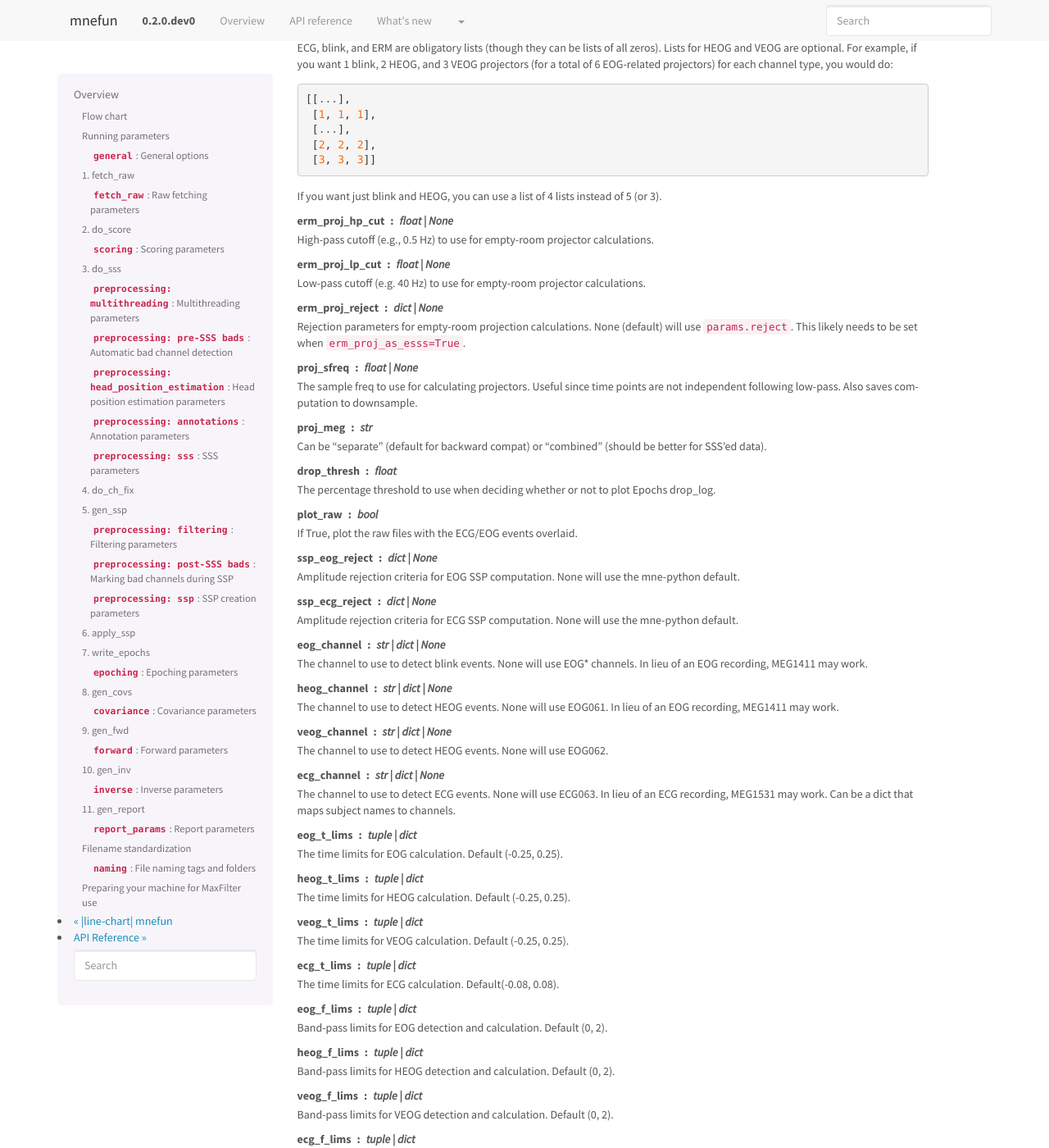
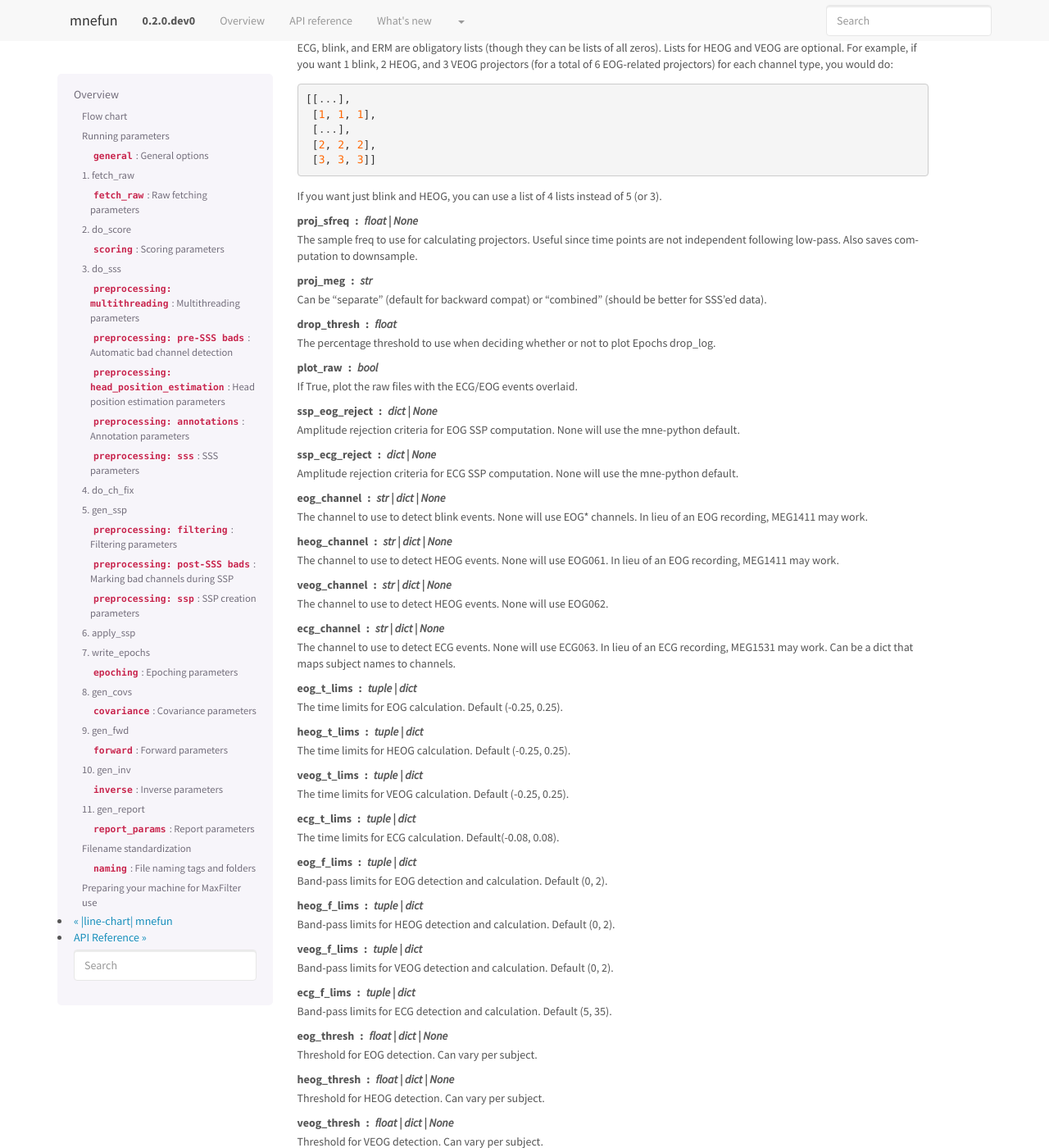
Before and after one commit to LABSN/mnefun, a Sphinx documentation site: the page built from doc/overview.rst, in a window 1280 px wide and 1400 px high, scrolled down 6870 px. Shown: the whole window at 82% size. Built offline with Sphinx 7.4.7, drawn with Linux system fonts in a browser that asks for light colours; cross-references to code outside the pages are shown as plain code; some of the changed text lies outside the part shown.

Commit message:
FIX: Fix names and vars

```diff
--- a/doc/overview.rst
+++ b/doc/overview.rst
@@ -262,9 +262,10 @@
     Deprecated. SSS numerical format when using MaxFilter.
 mf_args : str
     Deprecated. Extra arguments for MF SSS.
-erm_proj_as_esss : bool
+cont_as_esss : bool
     If True (default False), use eSSS to improve the external basis estimate
-    using ``proj_nums[2]``. Only supported when Python is used for SSS.
+    using continuous empty-room projectors (``proj_nums[2]``).
+    Only supported when Python is used for SSS.
 
 
 4. do_ch_fix
@@ -351,15 +352,6 @@
 
     If you want just blink and HEOG, you can use a list of 4 lists instead of
     5 (or 3).
-erm_proj_hp_cut : float | None
-    High-pass cutoff (e.g., 0.5 Hz) to use for empty-room projector
-    calculations.
-erm_proj_lp_cut : float | None
-    Low-pass cutoff (e.g. 40 Hz) to use for empty-room projector calculations.
-erm_proj_reject : dict | None
-    Rejection parameters for empty-room projection calculations.
-    None (default) will use ``params.reject``.
-    This likely needs to be set when ``erm_proj_as_esss=True``.
 proj_sfreq : float | None
     The sample freq to use for calculating projectors. Useful since
     time points are not independent following low-pass. Also saves
```
Also changed, not shown: other parts of doc/overview.rst (+9 -0 lines), 6 other files.
